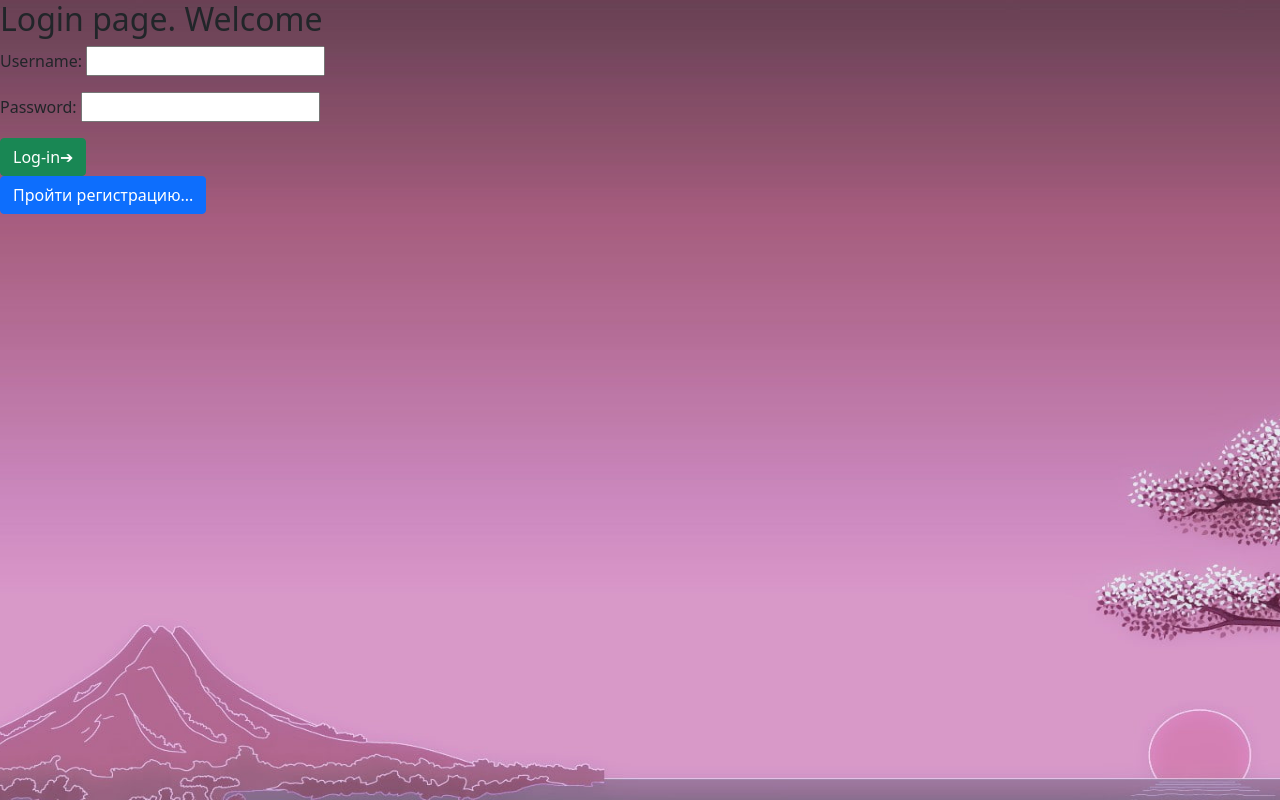
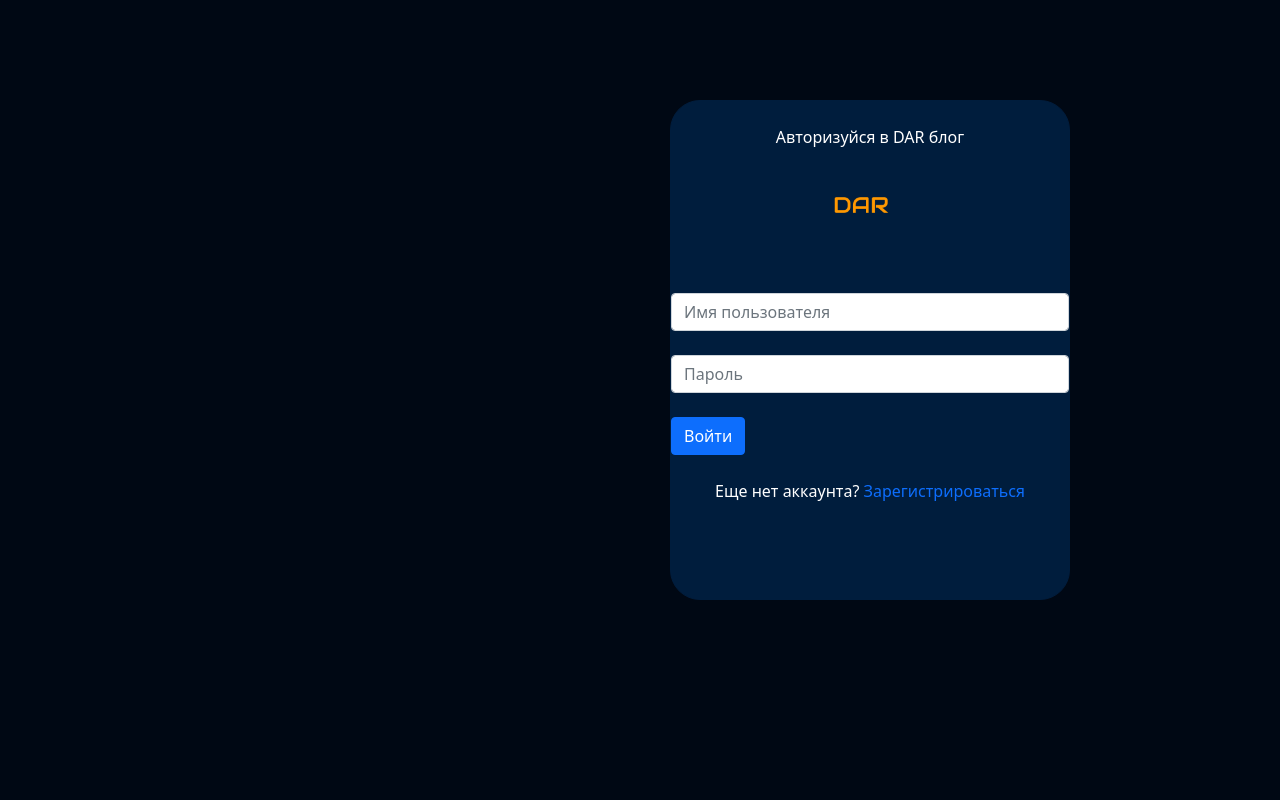
Before and after one commit to MyrzatayEldar/blog-app-django, a Django app: page / in a window 1280 px wide. Run offline with Django 4.2, Linux system fonts and the light colour scheme.

Commit message:
соединил сделанную логин форму с проектом.

```diff
--- a/dar_blog/blog/forms.py
+++ b/dar_blog/blog/forms.py
@@ -4,8 +4,18 @@ from .models import *
 
 
 class LoginForm(forms.Form):
-    username = forms.CharField()
-    password = forms.CharField(widget=forms.PasswordInput)
+    username = forms.CharField(widget=forms.TextInput(attrs={
+            'type': 'text',
+            'id': 'loginName',
+            'class': 'form-control',
+            'placeholder': 'Имя пользователя'
+    }))
+    password = forms.CharField(widget=forms.PasswordInput(attrs={
+        'type': 'password',
+        'id': 'loginPassword',
+        'class': 'form-control',
+        'placeholder': 'Пароль'
+    }))
 
 
 class RegistrationForm(UserCreationForm):
--- a/dar_blog/blog/models.py
+++ b/dar_blog/blog/models.py
@@ -4,7 +4,7 @@ from django.db import models
 
 class User(AbstractUser):
     surname = models.CharField(max_length=255, verbose_name='Отчество')
-    image = models.ImageField(upload_to=f'user_pictures/{User.username}/', verbose_name='Фото профиля')
+    image = models.ImageField(upload_to='user_pictures/', verbose_name='Фото профиля')
 
 
 class Post(models.Model):
@@ -13,7 +13,7 @@ class Post(models.Model):
     published_date = models.DateTimeField(auto_now_add=True, verbose_name='Дата написания')
     text = models.TextField(verbose_name='Текст поста')
     category = models.ManyToManyField('Category', verbose_name='Категория')
-    image = models.ImageField(upload_to=f'post_pictures/{author}', verbose_name='Фото')
+    image = models.ImageField(upload_to='post_pictures/', verbose_name='Фото')
 
     class Meta:
         verbose_name = 'Пост'
--- a/dar_blog/blog/templates/blog/login.html
+++ b/dar_blog/blog/templates/blog/login.html
@@ -3,22 +3,111 @@
 <html lang="en">
 <head>
     <meta charset="UTF-8">
-    <title>Login page</title>
-    <link rel="stylesheet" href="{% static 'blog/css/style.css' %}">
+    <title>test login page</title>
     <link href="https://cdn.jsdelivr.net/npm/bootstrap@5.0.2/dist/css/bootstrap.min.css" rel="stylesheet" integrity="sha384-EVSTQN3/azprG1Anm3QDgpJLIm9Nao0Yz1ztcQTwFspd3yD65VohhpuuCOmLASjC" crossorigin="anonymous">
     <script src="https://cdn.jsdelivr.net/npm/bootstrap@5.0.2/dist/js/bootstrap.bundle.min.js" integrity="sha384-MrcW6ZMFYlzcLA8Nl+NtUVF0sA7MsXsP1UyJoMp4YLEuNSfAP+JcXn/tWtIaxVXM" crossorigin="anonymous"></script>
     <script src="https://cdn.jsdelivr.net/npm/@popperjs/core@2.9.2/dist/umd/popper.min.js" integrity="sha384-IQsoLXl5PILFhosVNubq5LC7Qb9DXgDA9i+tQ8Zj3iwWAwPtgFTxbJ8NT4GN1R8p" crossorigin="anonymous"></script>
     <script src="https://cdn.jsdelivr.net/npm/bootstrap@5.0.2/dist/js/bootstrap.min.js" integrity="sha384-cVKIPhGWiC2Al4u+LWgxfKTRIcfu0JTxR+EQDz/bgldoEyl4H0zUF0QKbrJ0EcQF" crossorigin="anonymous"></script>
+    <link rel="stylesheet" href="https://cdnjs.cloudflare.com/ajax/libs/font-awesome/4.7.0/css/font-awesome.min.css">
+</head>
+<body style="background: #000814;">
 
-</head>
-<body>
-<h2>Login page. Welcome</h2>
-<form action="" method="post">
-    {% csrf_token %}
-    {{ form.as_p }}
-    <button type="submit" class="btn btn-success">Log-in&#10132;</button>
-</form>
-<a class="btn btn-primary" href="{% url 'registration' %}">Пройти регистрацию...</a>
+<div style="background: #001d3d; width: 400px; height: 500px; align: center; margin: 100px 670px; border: 1px solid #001d3d; border-radius: 30px;">
+<div class="tab-content">
+  <div class="tab-pane fade show active" id="pills-login" role="tabpanel" aria-labelledby="tab-login">
+    <form method="post">
+      {% csrf_token %}
+        <br>
+      <p style="color: white;" class="text-center">Авторизуйся в DAR блог</p>
+      <img src="{% static 'blog/images/img.png' %}" height="80" width="80" style="align: center; margin-left: 150px;">
+      <br><br><br>
+      <!-- Email input -->
+      <div class="form-outline mb-4">
+          {{ form.username }}
+      </div>
 
+      <!-- Password input -->
+      <div class="form-outline mb-4">
+        {{ form.password }}
+      </div>
+
+      <!-- Submit button -->
+      <button type="submit" class="btn btn-primary btn-block mb-4">Войти</button>
+
+      <!-- Register buttons -->
+      <div class="text-center">
+        <p style="color: white;">Еще нет аккаунта? <a href="#!" style="text-decoration: none;">Зарегистрироваться</a></p>
+      </div>
+    </form>
+  </div>
+  <div class="tab-pane fade" id="pills-register" role="tabpanel" aria-labelledby="tab-register">
+    <form>
+      <div class="text-center mb-3">
+        <p>Sign up with:</p>
+        <button type="button" class="btn btn-link btn-floating mx-1">
+          <i class="fab fa-facebook-f"></i>
+        </button>
+
+        <button type="button" class="btn btn-link btn-floating mx-1">
+          <i class="fab fa-google"></i>
+        </button>
+
+        <button type="button" class="btn btn-link btn-floating mx-1">
+          <i class="fab fa-twitter"></i>
+        </button>
+
+        <button type="button" class="btn btn-link btn-floating mx-1">
+          <i class="fab fa-github"></i>
+        </button>
+      </div>
+
+      <p class="text-center">or:</p>
+
+      <!-- Name input -->
+      <div class="form-outline mb-4">
+        <input type="text" id="registerName" class="form-control" />
+        <label class="form-label" for="registerName">Name</label>
+      </div>
+
+      <!-- Username input -->
+      <div class="form-outline mb-4">
+        <input type="text" id="registerUsername" class="form-control" />
+        <label class="form-label" for="registerUsername">Username</label>
+      </div>
+
+      <!-- Email input -->
+      <div class="form-outline mb-4">
+        <input type="email" id="registerEmail" class="form-control" />
+        <label class="form-label" for="registerEmail">Email</label>
+      </div>
+
+      <!-- Password input -->
+      <div class="form-outline mb-4">
+        <input type="password" id="registerPassword" class="form-control" />
+        <label class="form-label" for="registerPassword">Password</label>
+      </div>
+
+      <!-- Repeat Password input -->
+      <div class="form-outline mb-4">
+        <input type="password" id="registerRepeatPassword" class="form-control" />
+        <label class="form-label" for="registerRepeatPassword">Repeat password</label>
+      </div>
+
+      <!-- Checkbox -->
+      <div class="form-check d-flex justify-content-center mb-4">
+        <input class="form-check-input me-2" type="checkbox" value="" id="registerCheck" checked
+          aria-describedby="registerCheckHelpText" />
+        <label class="form-check-label" for="registerCheck">
+          I have read and agree to the terms
+        </label>
+      </div>
+
+      <!-- Submit button -->
+      <button type="submit" class="btn btn-primary btn-block mb-3">Sign in</button>
+    </form>
+  </div>
+</div>
+  </div>
+<!-- Pills content -->
 </body>
 </html>
```
Also changed, not shown: dar_blog/blog/views.py (line endings or trailing spaces), dar_blog/db.sqlite3.
